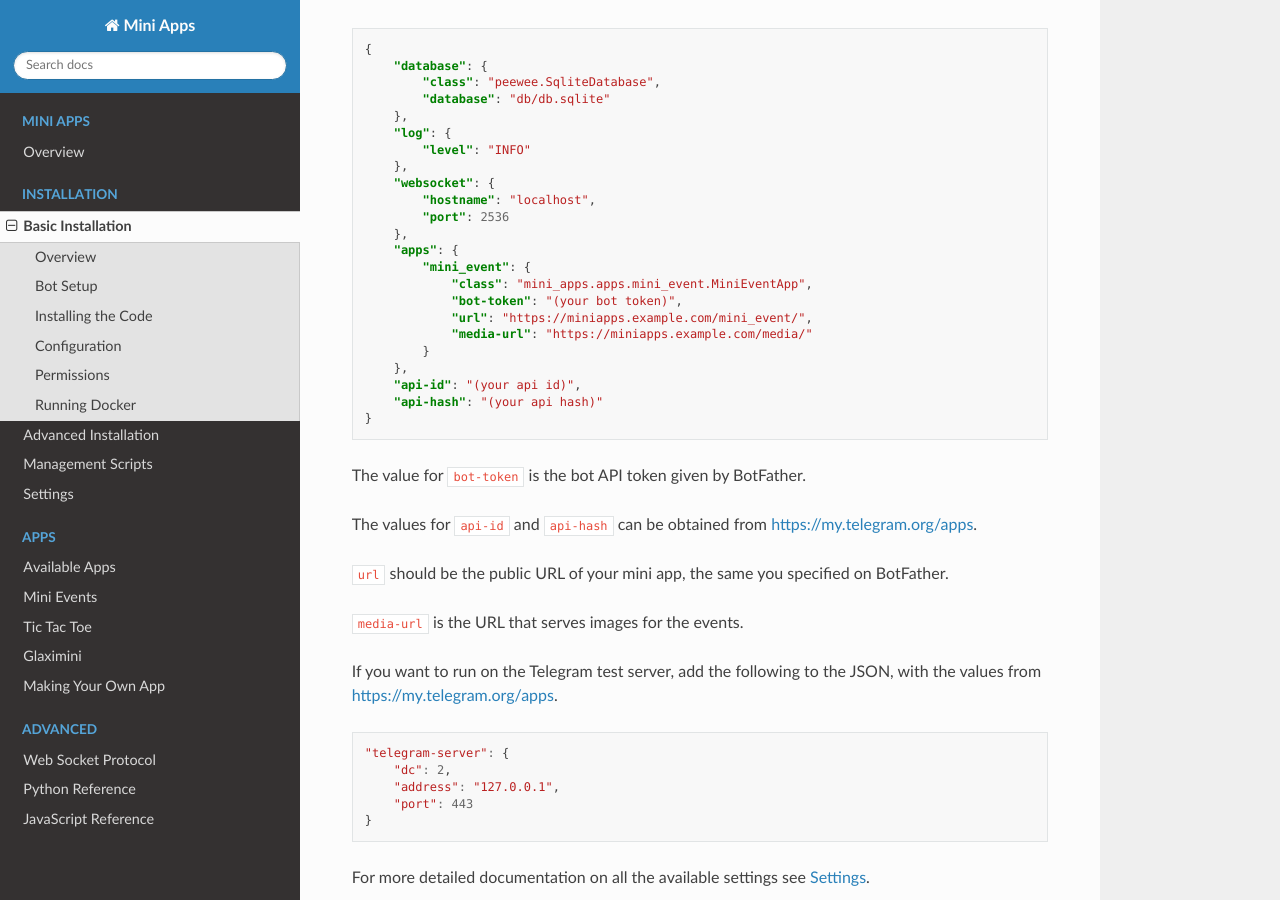
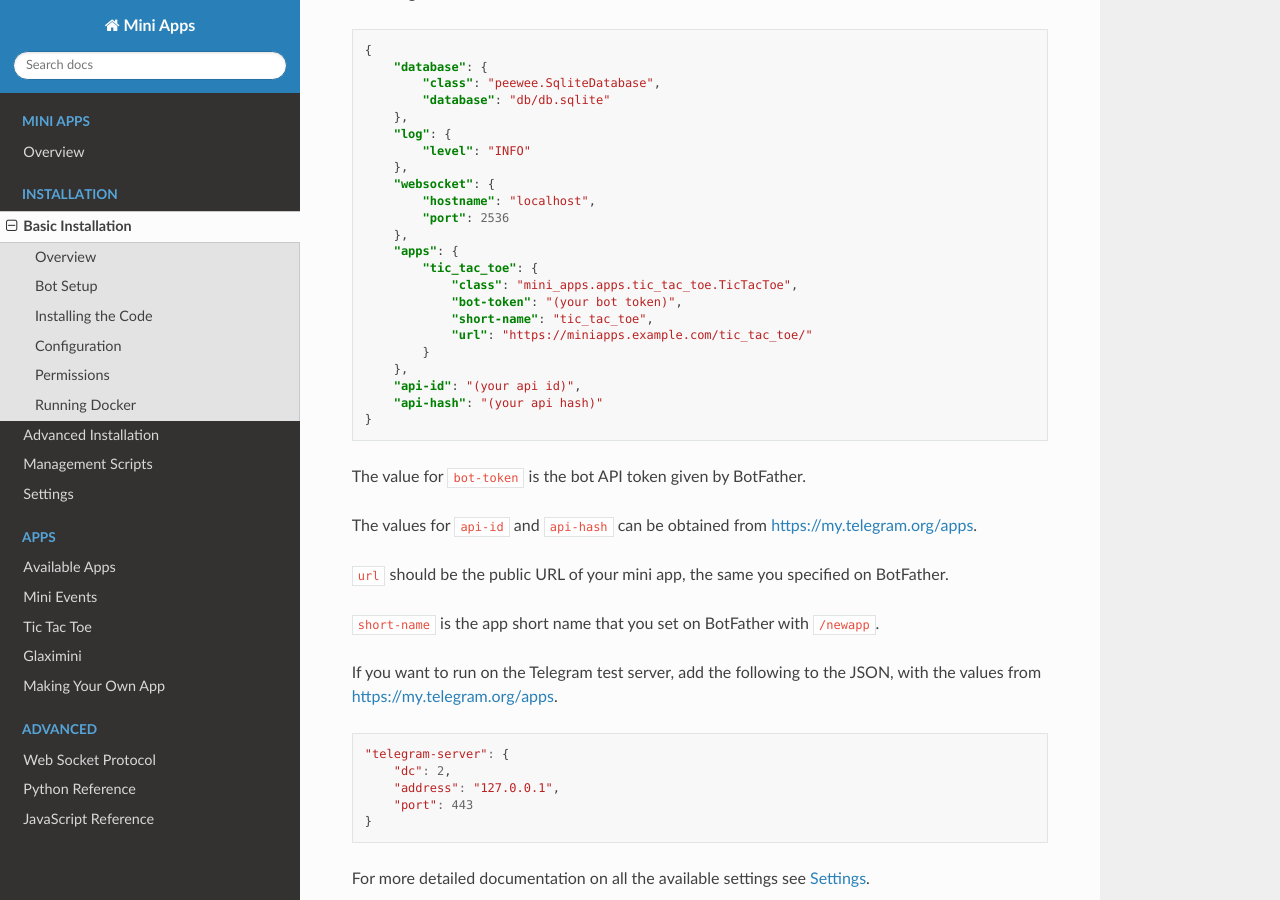
Before and after one commit to mbasaglia/mini_apps, a Sphinx documentation site: the page built from docs/installation/basic.md, in a window 1280 px wide and 900 px high, scrolled down 1533 px. Built offline with Sphinx 7.4.7 and the Read the Docs theme 2.0.0, drawn with Linux system fonts in a browser that asks for light colours; the version number could not be read and is left out; some of the changed text lies outside the part shown.

```diff
--- a/docs/installation/basic.md
+++ b/docs/installation/basic.md
@@ -22,16 +22,16 @@
 
 
 There are [multiple apps](../apps/index.md) available, this guide will set up
-the [mini events](../apps/mini_event.md) app, but you can easily add more apps.
+the [mini tic_tac_toe](../apps/tic_tac_toe.md) app, but you can easily add more apps.
 
 
 ## Bot Setup
 
 Talk to [BotFather](https://t.me/BotFather) and create a bot, keep note of the token it gives you as it's needed later.
 
-On that bot enable the _Menu Button_ under _Bot Settings_, and give it `https://miniapps.example.com/mini_event/` as URL.
+On that bot enable the _Menu Button_ under _Bot Settings_, and give it `https://miniapps.example.com/tic_tac_toe/` as URL.
 
-You need to create a new app on that bot (`/newapp`) with the same URL as the button, and `events` short name.
+You need to create a new app on that bot (`/newapp`) with the same URL as the button, and `tic_tac_toe` short name.
 
 Finally, enable inline mode with `/setinline`.
 
@@ -79,11 +79,11 @@
         "port": 2536
     },
     "apps": {
-        "mini_event": {
-            "class": "mini_apps.apps.mini_event.MiniEventApp",
+        "tic_tac_toe": {
+            "class": "mini_apps.apps.tic_tac_toe.TicTacToe",
             "bot-token": "(your bot token)",
-            "url": "https://miniapps.example.com/mini_event/",
-            "media-url": "https://miniapps.example.com/media/"
+            "short-name": "tic_tac_toe",
+            "url": "https://miniapps.example.com/tic_tac_toe/"
         }
     },
     "api-id": "(your api id)",
@@ -96,7 +96,7 @@
 
 `url` should be the public URL of your mini app, the same you specified on BotFather.
 
-`media-url` is the URL that serves images for the events.
+`short-name` is the app short name that you set on BotFather with `/newapp`.
 
 If you want to run on the Telegram test server, add the following to the JSON,
 with the values from <https://my.telegram.org/apps>.
```
Also changed, not shown: README.md (+2 -3 lines), docs/apps/index.md (+1 -1 lines), docs/apps/mini_event.md (+3 -1 lines), docs/apps/tic_tac_toe.md (+13 -0 lines), 4 other files.
